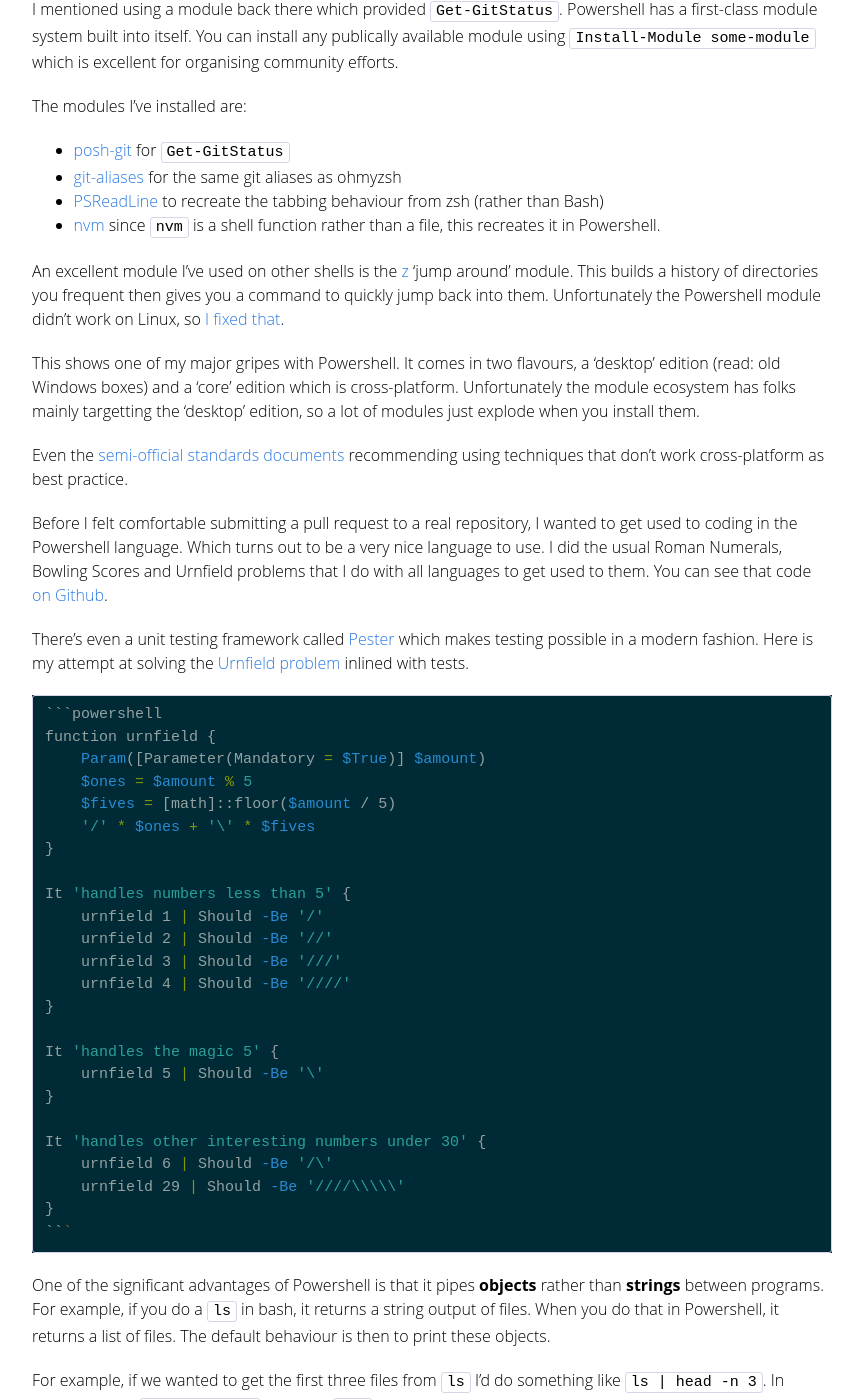
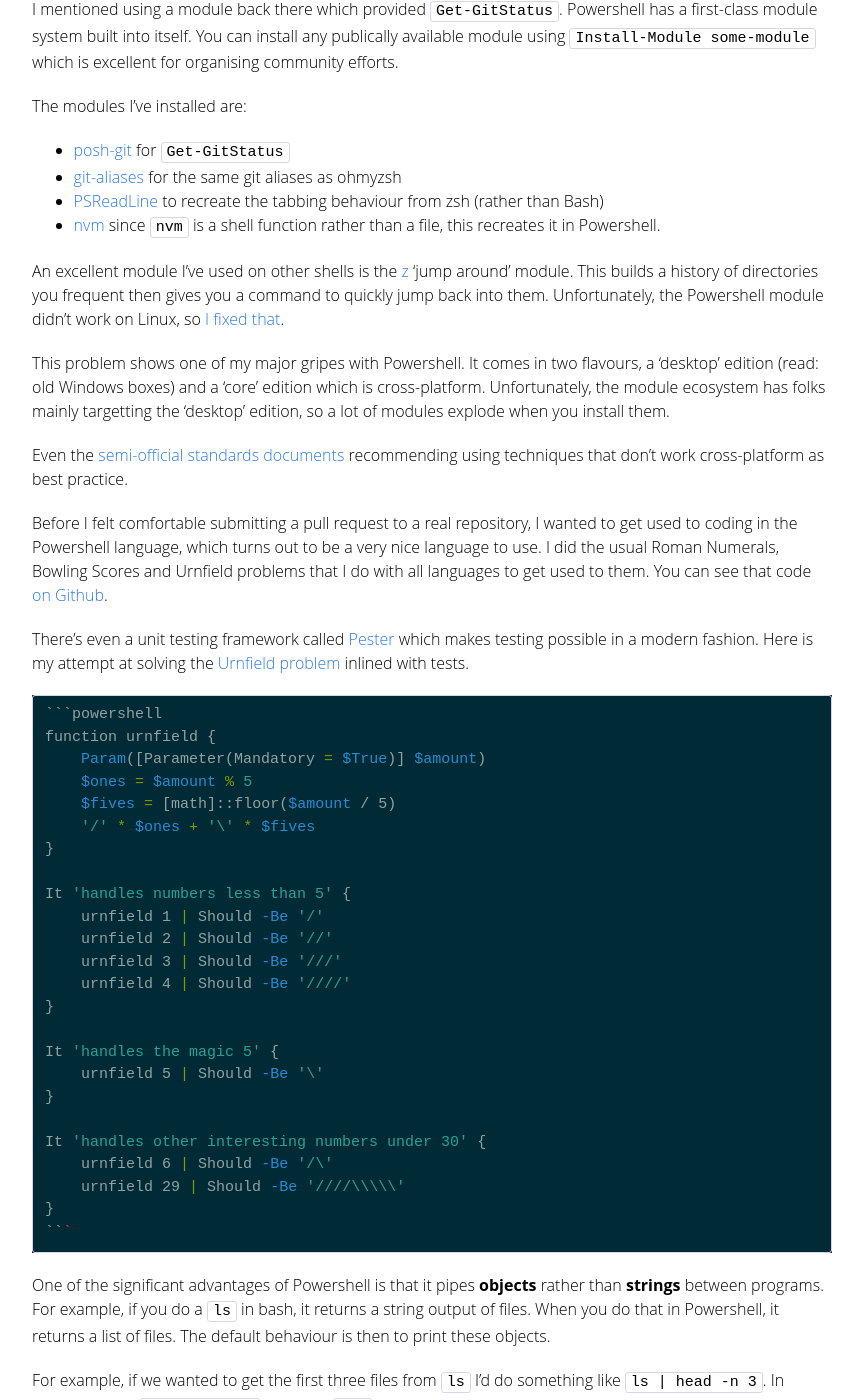
Before and after one commit to joejag/techblog, a Jekyll site: the page built from _posts/2020-02-23-a-month-with-powershell.md, in a window 1280 px wide and 1400 px high, scrolled down 2144 px. Shown: the whole window, without its empty margins (208-1071 px from the left). Built offline with Jekyll 4.4.1, drawn with Linux system fonts in a browser that asks for light colours; some of the changed text lies outside the part shown.

Commit message:
Unleash powershell

```diff
--- a/_posts/2020-02-23-a-month-with-powershell.md
+++ b/_posts/2020-02-23-a-month-with-powershell.md
@@ -79,13 +78,13 @@ The modules I've installed are:
 - [PSReadLine](https://github.com/PowerShell/PSReadLine) to recreate the tabbing behaviour from zsh (rather than Bash)
 - [nvm](https://github.com/aaronpowell/ps-nvm) since `nvm` is a shell function rather than a file, this recreates it in Powershell.
 
-An excellent module I've used on other shells is the [z](https://github.com/rupa/z) 'jump around' module. This builds a history of directories you frequent then gives you a command to quickly jump back into them. Unfortunately the Powershell module didn't work on Linux, so [I fixed that](https://github.com/vincpa/z/pull/46).
+An excellent module I've used on other shells is the [z](https://github.com/rupa/z) 'jump around' module. This builds a history of directories you frequent then gives you a command to quickly jump back into them. Unfortunately, the Powershell module didn't work on Linux, so [I fixed that](https://github.com/vincpa/z/pull/46).
 
-This shows one of my major gripes with Powershell. It comes in two flavours, a 'desktop' edition (read: old Windows boxes) and a 'core' edition which is cross-platform. Unfortunately the module ecosystem has folks mainly targetting the 'desktop' edition, so a lot of modules just explode when you install them.
+This problem shows one of my major gripes with Powershell. It comes in two flavours, a 'desktop' edition (read: old Windows boxes) and a 'core' edition which is cross-platform. Unfortunately, the module ecosystem has folks mainly targetting the 'desktop' edition, so a lot of modules explode when you install them.
 
 Even the [semi-official standards documents](https://github.com/PoshCode/PowerShellPracticeAndStyle/blob/master/Style-Guide/Naming-Conventions.md#avoid-the-use-of--to-represent-the-home-folde) recommending using techniques that don't work cross-platform as best practice.
 
-Before I felt comfortable submitting a pull request to a real repository, I wanted to get used to coding in the Powershell language. Which turns out to be a very nice language to use. I did the usual Roman Numerals, Bowling Scores and Urnfield problems that I do with all languages to get used to them. You can see that code [on Github](https://github.com/joejag/posh-practice).
+Before I felt comfortable submitting a pull request to a real repository, I wanted to get used to coding in the Powershell language, which turns out to be a very nice language to use. I did the usual Roman Numerals, Bowling Scores and Urnfield problems that I do with all languages to get used to them. You can see that code [on Github](https://github.com/joejag/posh-practice).
 
 There's even a unit testing framework called [Pester](https://github.com/pester/Pester) which makes testing possible in a modern fashion. Here is my attempt at solving the [Urnfield problem](https://code.joejag.com/coding-dojo/converting-between-different-numeral-systems/) inlined with tests.
 
@@ -120,7 +119,7 @@ It 'handles other interesting numbers under 30' {
 
 One of the significant advantages of Powershell is that it pipes **objects** rather than **strings** between programs. For example, if you do a `ls` in bash, it returns a string output of files. When you do that in Powershell, it returns a list of files. The default behaviour is then to print these objects.
 
-For example, if we wanted to get the first three files from `ls` I'd do something like `ls | head -n 3`. In Powershell, it's `$(dir)[0..2]` since the `dir` command is returning an array which I can just index into.
+For example, if we wanted to get the first three files from `ls` I'd do something like `ls | head -n 3`. In Powershell, it's `$(dir)[0..2]` since the `dir` command is returning an array which I can index into.
 
 Small things like this clean up complicated pipes.
 
```
Also changed, not shown: other parts of _posts/2020-02-23-a-month-with-powershell.md (+1 -2 lines).
